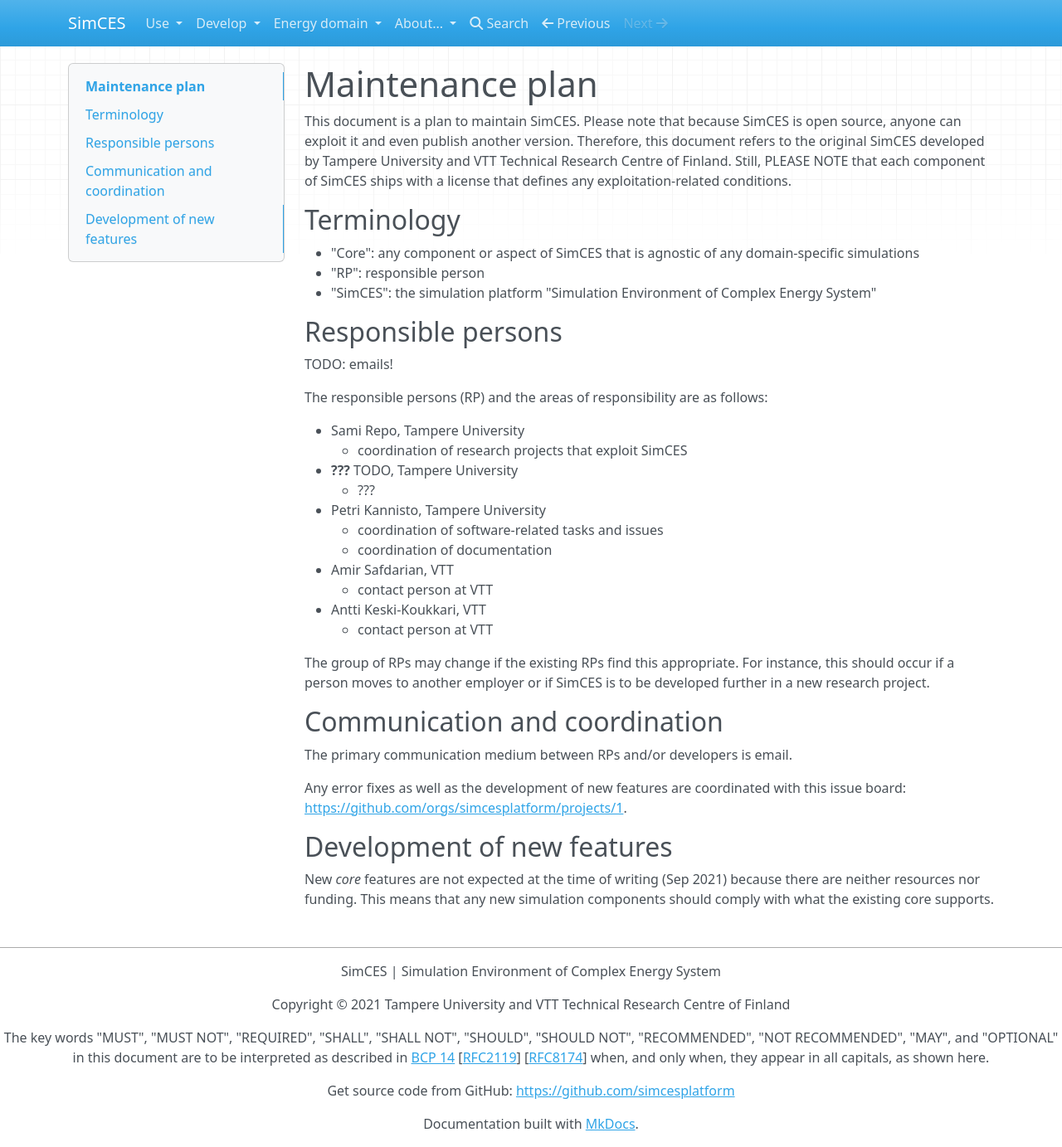
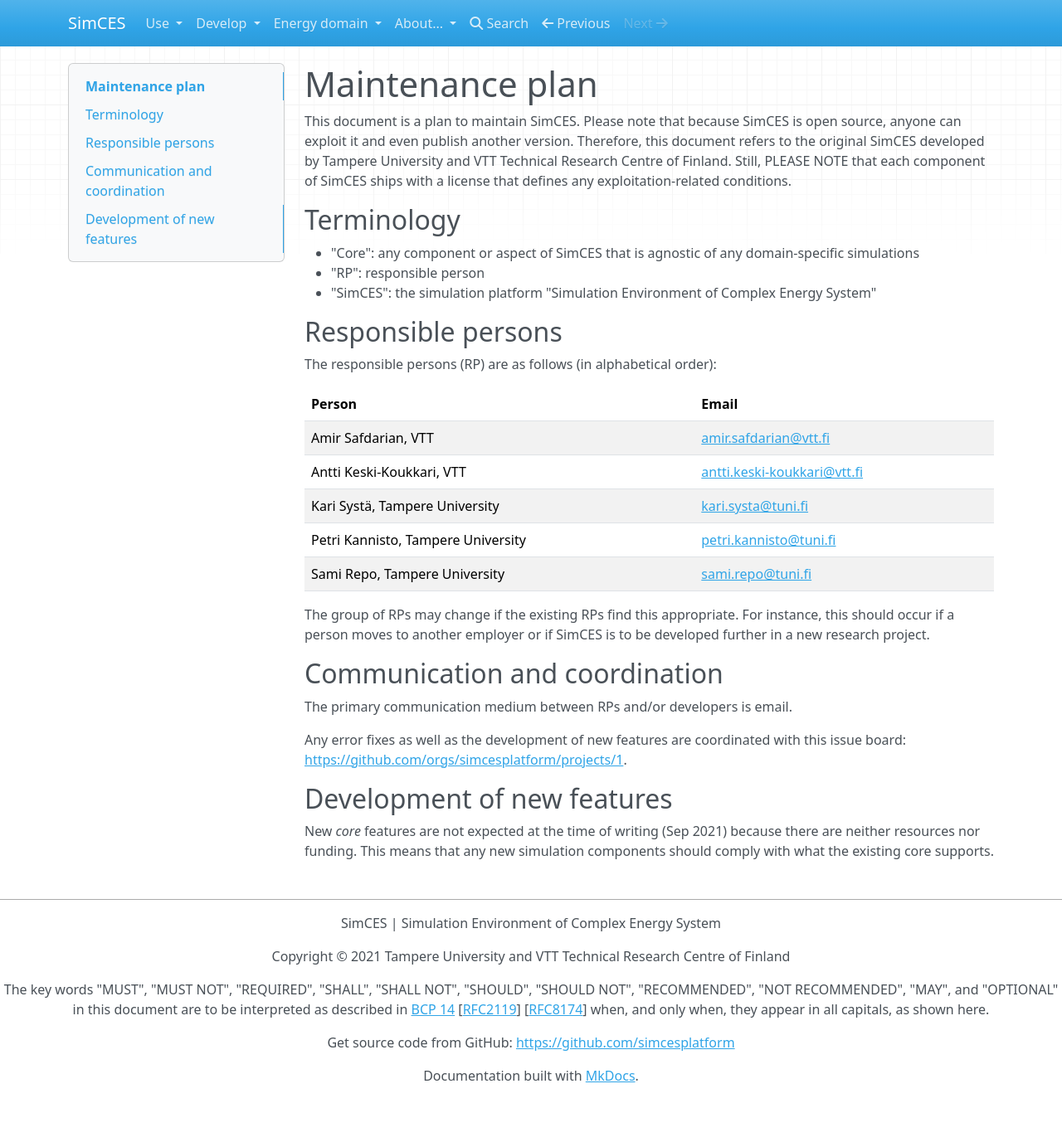
Before and after one commit to simcesplatform/simcesplatform.github.io, an MkDocs documentation site: the page built from markdown/maintenance-plan.md, in a window 1280 px wide and 1383 px high. Shown: the whole window at 83% size. Built offline with MkDocs 1.6.1, drawn with Linux system fonts in a browser that asks for light colours; nearby versions of some CDN libraries; library files that are not in the unit come from our copies.

Commit message:
Update responsible persons

```diff
--- a/markdown/maintenance-plan.md
+++ b/markdown/maintenance-plan.md
@@ -15,21 +15,15 @@
 
 ## Responsible persons
 
-TODO: emails!
+The responsible persons (RP) are as follows (in alphabetical order):
 
-The responsible persons (RP) and the areas of responsibility are as follows:
-
-- Sami Repo, Tampere University
-    - coordination of research projects that exploit SimCES
-- **???** TODO, Tampere University
-    - ???
-- Petri Kannisto, Tampere University
-    - coordination of software-related tasks and issues
-    - coordination of documentation
-- Amir Safdarian, VTT
-    - contact person at VTT
-- Antti Keski-Koukkari, VTT
-    - contact person at VTT
+| Person | Email |
+|-|-|
+| Amir Safdarian, VTT | [amir.safdarian@vtt.fi](mailto:amir.safdarian@vtt.fi) |
+| Antti Keski-Koukkari, VTT | [antti.keski-koukkari@vtt.fi](mailto:antti.keski-koukkari@vtt.fi) |
+| Kari Systä, Tampere University | [kari.systa@tuni.fi](mailto:kari.systa@tuni.fi) |
+| Petri Kannisto, Tampere University | [petri.kannisto@tuni.fi](mailto:petri.kannisto@tuni.fi) |
+| Sami Repo, Tampere University | [sami.repo@tuni.fi](mailto:sami.repo@tuni.fi) |
 
 The group of RPs may change if the existing RPs find this appropriate.
 For instance, this should occur if a person moves to another employer or if SimCES is to be developed further in a new research project.
```
